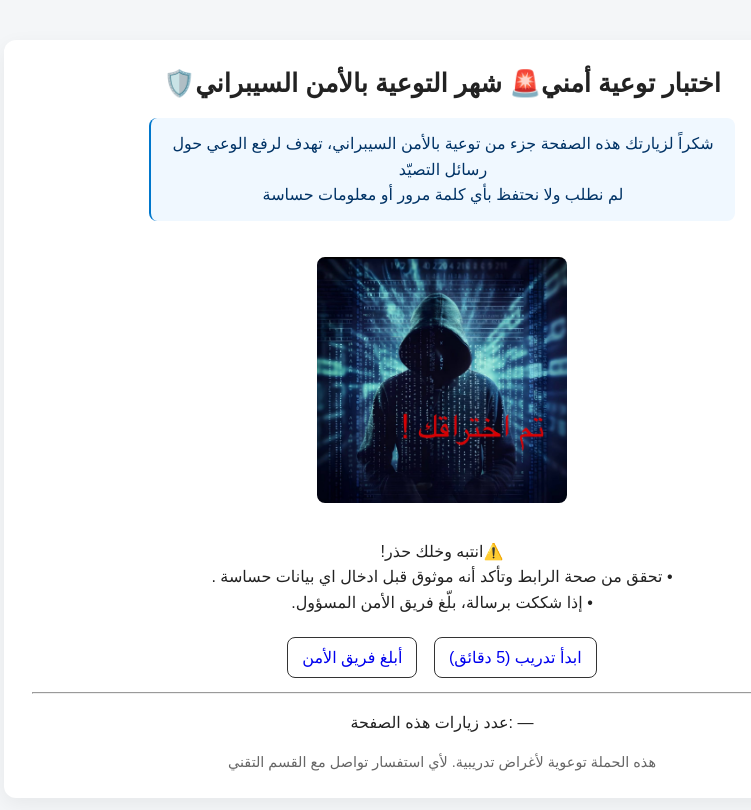
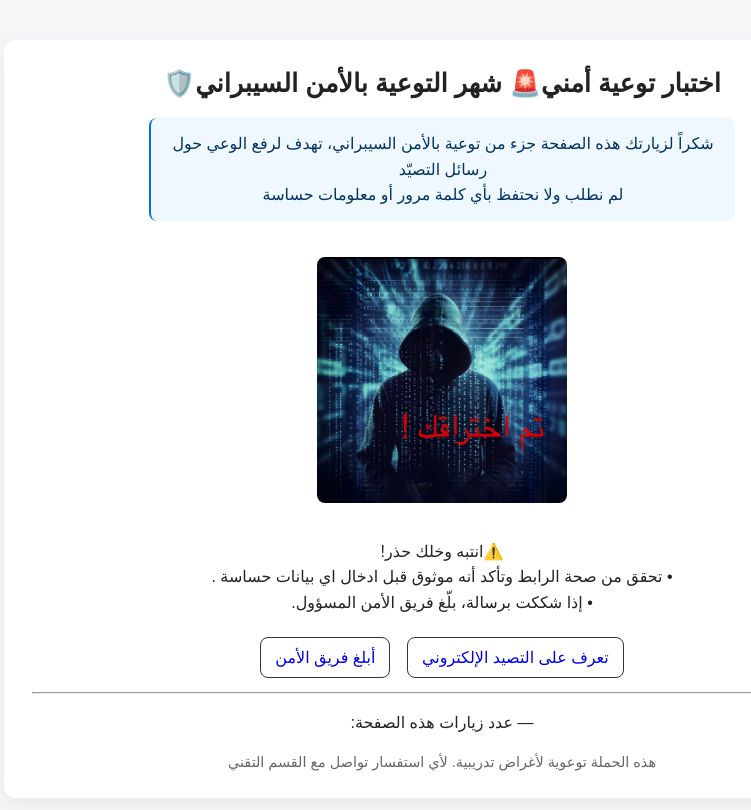
Before and after one commit to Anwarrk/Cybersecurity-Awareness-Campaign, a plain HTML site: page index.html in a window 1280 px wide. Shown: the whole page, without its empty margins (198-949 px from the left). Drawn offline with Linux system fonts and the light colour scheme; no server answers.

Commit message:
Update index.html

```diff
--- a/index.html
+++ b/index.html
@@ -44,10 +44,10 @@
     <p>!انتبه وخلك حذر⚠️ <br> . تحقق من صحة الرابط وتأكد أنه موثوق قبل ادخال اي بيانات حساسة • <br>  .إذا شككت برسالة، بلّغ فريق الأمن المسؤول  •</p>
 
     <a class="btn" href="https://nca.gov.sa/ar/contact-us/"تبليغ%20رسالة%20مشبوهة">أبلغ فريق الأمن</a>
-    <a class="btn" href="#" id="learn">ابدأ تدريب  (5 دقائق)</a>
+    <a class="btn" href="https://youtu.be/SJhLufForYc?si=N3AFYfxwLBC-xu-m" id="learn"> تعرف على التصيد الإلكتروني </a>
 
     <hr/>
-    <p>عدد زيارات هذه الصفحة: <span id="visits">...</span></p>
+    <p>:عدد زيارات هذه الصفحة <span id="visits">...</span></p>
 
     <footer> هذه الحملة توعوية لأغراض تدريبية. لأي استفسار تواصل مع القسم التقني</footer>
   </div>
@@ -67,7 +67,7 @@
       // Training link
       document.getElementById('learn').addEventListener('click', function(e){
         e.preventDefault();
-        window.open('https://www.youtube.com/watch?v=dQw4w9WgXcQ', '_blank');
+        window.open('https://youtu.be/SJhLufForYc?si=N3AFYfxwLBC-xu-m', '_blank');
       });
     })();
   </script>
```
